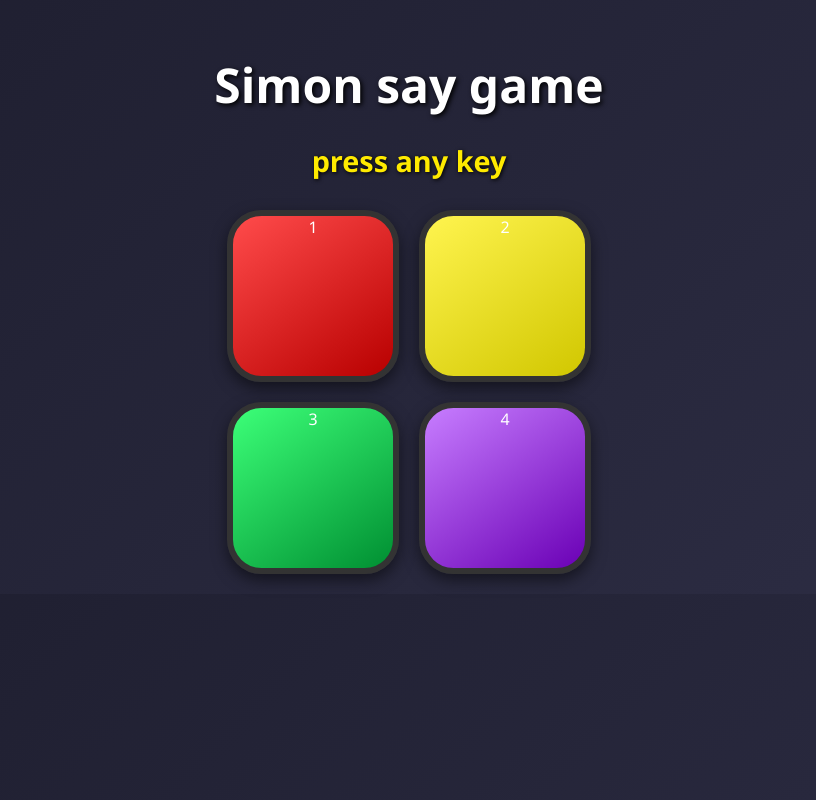
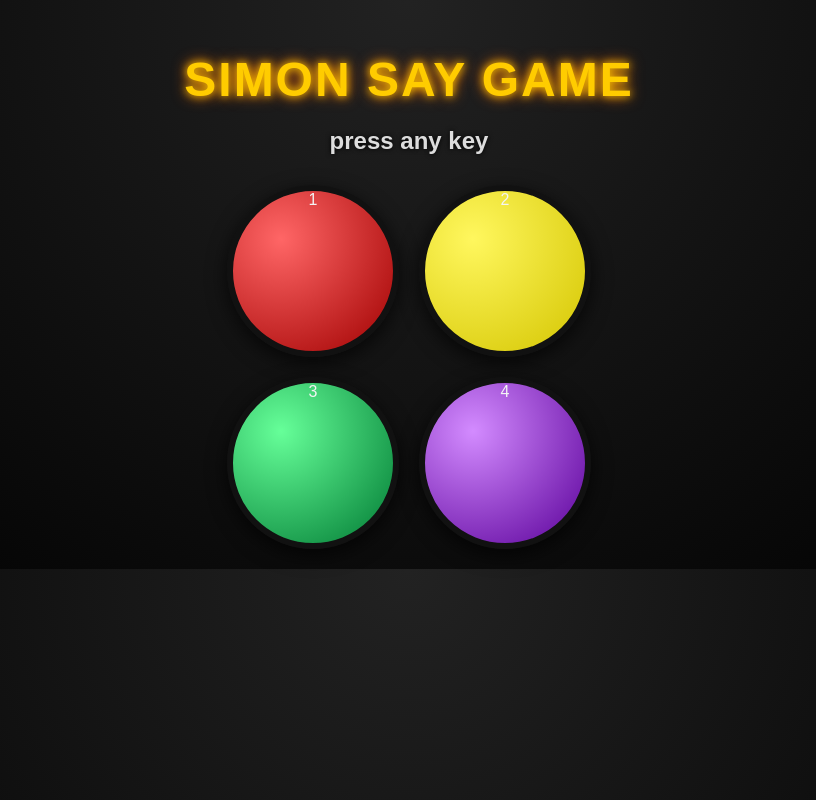
Before and after one commit to amananshukumar/SIMON-SAYS-GAME, a plain HTML site: page index.html in a window 1280 px wide. Shown: the whole page, without its empty margins (231-1047 px from the left). Drawn offline with Linux system fonts and the light colour scheme.

Commit message:
Update style.css

```diff
--- a/style.css
+++ b/style.css
@@ -1,23 +1,25 @@
 body {
   text-align: center;
-  background: linear-gradient(135deg, #1e1e2f, #2d2d44);
-  font-family: "Segoe UI", Tahoma, Geneva, Verdana, sans-serif;
-  color: white;
+  background: radial-gradient(circle at top, #222 0%, #000 100%);
+  font-family: "Poppins", Arial, sans-serif;
   margin: 0;
   padding: 20px;
+  color: #f4f4f4;
 }
-
 h1 {
   font-size: 3rem;
   margin-bottom: 10px;
-  text-shadow: 2px 2px 5px black;
+  letter-spacing: 2px;
+  text-transform: uppercase;
+  color: #ffcc00;
+  text-shadow: 0 0 8px #ffcc00, 0 0 15px #ff6600;
 }
 
 h2 {
-  font-size: 1.8rem;
+  font-size: 1.5rem;
   margin-bottom: 30px;
-  color: #ffea00;
-  text-shadow: 1px 1px 4px black;
+  color: #ddd;
+  text-shadow: 0 0 5px #000;
 }
 .btn-container {
   display: flex;
@@ -32,27 +34,35 @@ h2 {
 .btn {
   height: 160px;
   width: 160px;
-  border-radius: 20%;
-  border: 6px solid #333;
-  box-shadow: 0 6px 15px rgba(0,0,0,0.5);
+  border-radius: 50%;
+  border: 6px solid #111;
+  box-shadow: 0 6px 20px rgba(0, 0, 0, 0.7);
   cursor: pointer;
-  transition: all 0.2s ease-in-out;
+  transition: all 0.25s ease;
 }
 .btn:hover {
-  transform: scale(1.05);
-  box-shadow: 0 10px 20px rgba(0,0,0,0.7);
+  transform: scale(1.07);
+  box-shadow: 0 10px 30px rgba(255, 255, 255, 0.3);
 }
-.yellow { background: linear-gradient(145deg, #fff44f, #d1c700); }
-.red    { background: linear-gradient(145deg, #ff4b4b, #b80000); }
-.green  { background: linear-gradient(145deg, #3cff78, #008f32); }
-.purple { background: linear-gradient(145deg, #c77dff, #6a00b5); }
+.yellow {
+  background: radial-gradient(circle at 30% 30%, #fff75e, #d4c500);
+}
+.red {
+  background: radial-gradient(circle at 30% 30%, #ff6666, #a00000);
+}
+.green {
+  background: radial-gradient(circle at 30% 30%, #66ff99, #007a33);
+}
+.purple {
+  background: radial-gradient(circle at 30% 30%, #d38bff, #5a0099);
+}
 .flash {
   background: white !important;
-  box-shadow: 0 0 30px white;
-  transform: scale(1.1);
+  box-shadow: 0 0 25px white;
+  transform: scale(1.15);
 }
 .userflash {
-  background: aqua !important;
-  box-shadow: 0 0 30px aqua;
-  transform: scale(1.1);
+  background: cyan !important;
+  box-shadow: 0 0 25px cyan;
+  transform: scale(1.15);
 }
```
